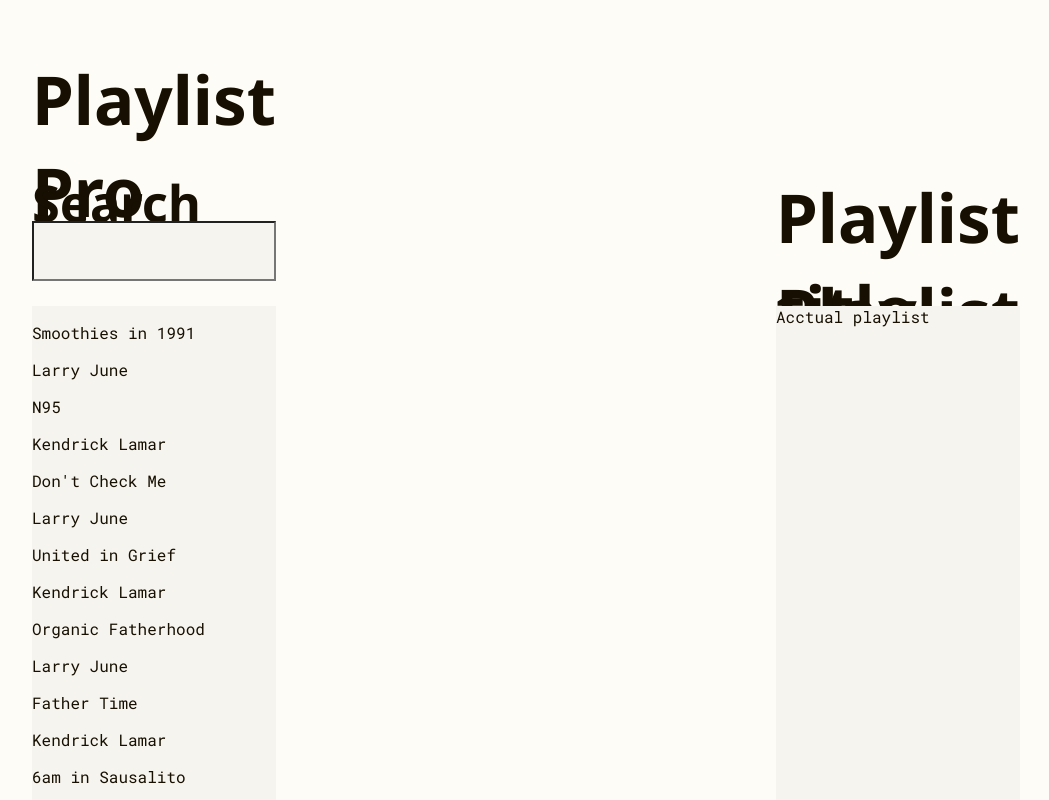
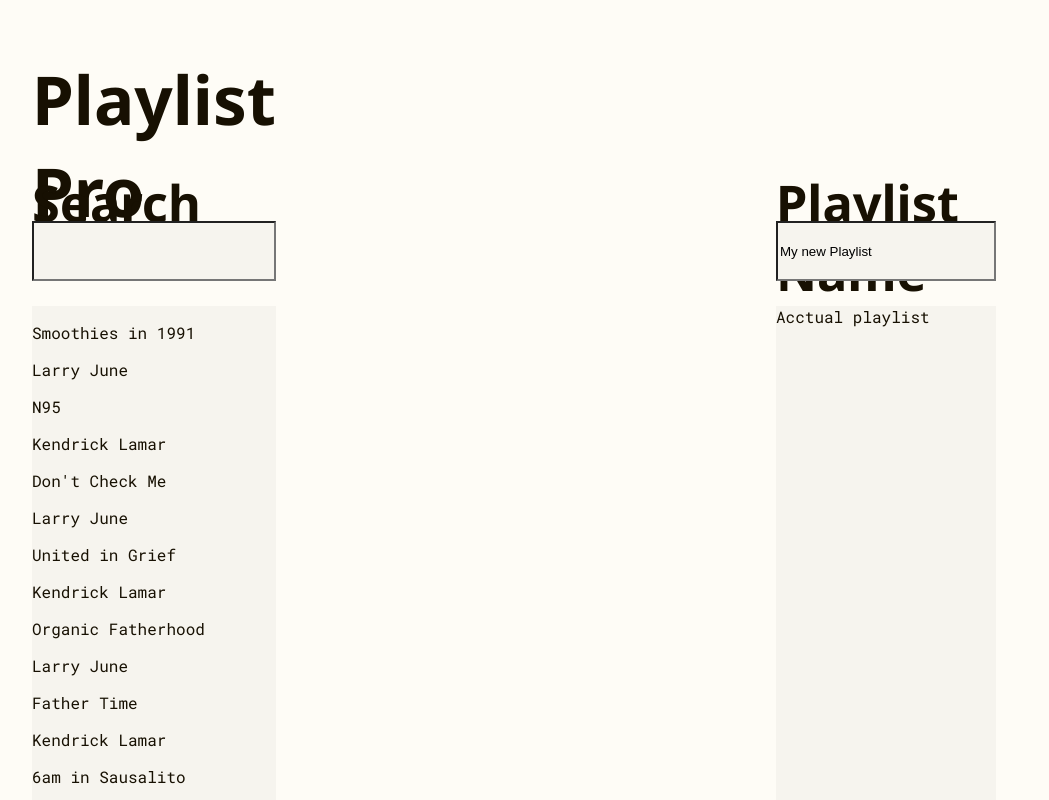
Before and after one commit to Joshua-Bernard/playlist-pro, a React app: page / in a window 1280 px wide. Shown: the top 800 px of the page, without its empty margins (126-1175 px from the left). Built offline with nearby package versions, Linux system fonts and the light colour scheme; the HTML template or start-up script is replaced by a standard one.

Commit message:
Added Playlist Name component adn removed this from within the original Playlist component

```diff
--- a/src/App.jsx
+++ b/src/App.jsx
@@ -1,8 +1,10 @@
 import { useState } from 'react';
 import SearchBar from './components/SearchBar/SearchBar';
 import SearchResults from './components/SearchResults/SearchResults';
+import PlaylistName from './components/PlaylistName/PlaylistName';
 import Playlist from './components/Playlist/Playlist';
 import styles from './App.module.css';
+
 function App() {
   const [songs, setSongs] = useState([
     {
@@ -108,7 +110,8 @@
       <h1 className={styles.title}>Playlist Pro</h1>
       <SearchBar />
       <SearchResults songs={songs} />
-      <Playlist></Playlist>
+      <PlaylistName/>
+      <Playlist />
     </div>
   );
 }
--- a/src/components/Playlist/Playlist.jsx
+++ b/src/components/Playlist/Playlist.jsx
@@ -3,8 +3,7 @@
 
 export default function Playlist() {
     return (<>
-        <h1 className={styles.playlistTitle}>Playlist title</h1>
-        <h1 className={styles.playlistNameInput}>Playlist name input</h1>
+
         <div className={styles.container}>
             Acctual playlist
         </div>
--- a/src/components/Playlist/Playlist.module.css
+++ b/src/components/Playlist/Playlist.module.css
@@ -2,11 +2,3 @@
     grid-area: Playlist;
     background-color: var(--secondaryBackground);
 }
-
-.playlistNameInput{
-    grid-area:PlaylistNameInput;
-}
-
-.playlistTitle{
-    grid-area: playlistTitle;
-}
--- /dev/null
+++ b/src/components/PlaylistName/PlaylistName.jsx
@@ -0,0 +1,21 @@
+import { useState } from 'react';
+import styles from './PlaylistName.module.css';
+
+export default function PlaylistName() {
+  const [playlistName, setPlaylistName] = useState('My new Playlist');
+  function handleUserInput(e) {
+    setPlaylistName(e.target.value);
+  }
+  return (
+    <>
+      <h2 className={styles.playlistTitle}>Playlist Name</h2>
+      <input
+        className={styles.playlistName}
+        id="playlistName"
+        type="text"
+        onChange={handleUserInput}
+        value={playlistName}
+      />
+    </>
+  );
+}
--- /dev/null
+++ b/src/components/PlaylistName/PlaylistName.module.css
@@ -0,0 +1,9 @@
+.playlistTitle {
+grid-area: playlistTitle;
+}
+
+.playlistName{
+  grid-area: PlaylistNameInput;
+  background-color: var(--secondaryBackground);
+
+}
```
